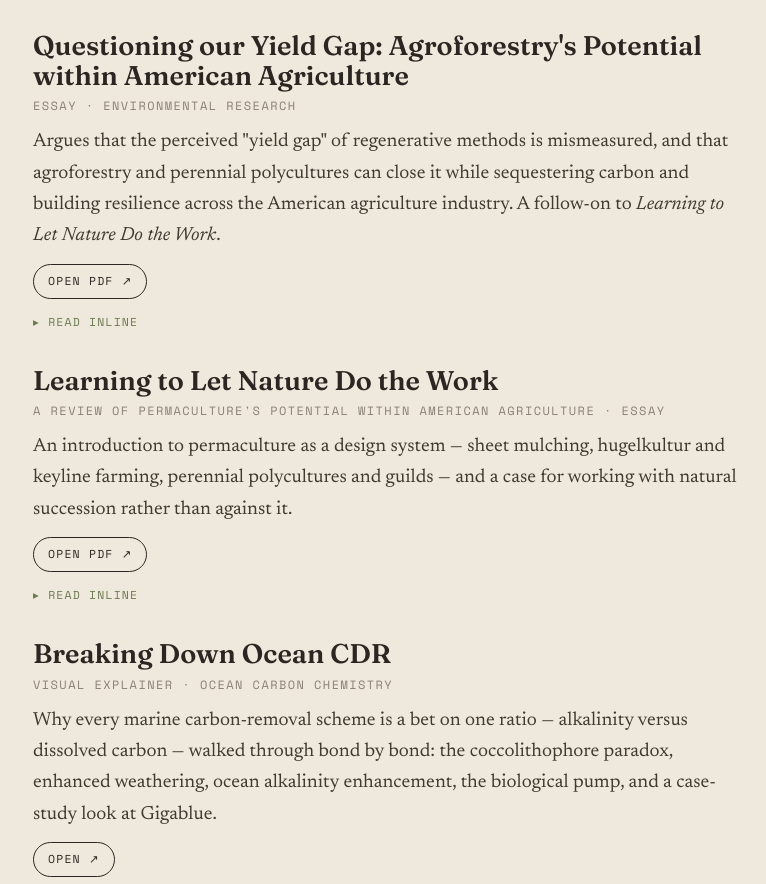
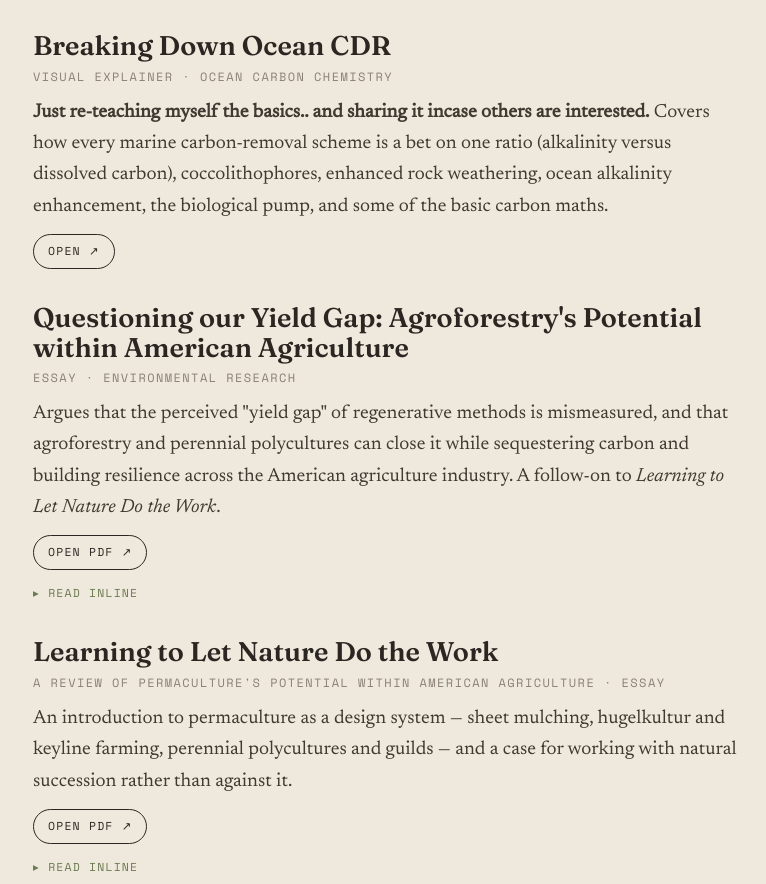
Before and after one commit to MielaMayer/MielaMayer.github.io, a website: page index.html in a window 1280 px wide. Shown: the part 1308-2192 px from the top of the page, without its empty margins (251-1017 px from the left). Drawn offline with nearby package versions, Linux system fonts and the light colour scheme.

Commit message:
Reword Ocean CDR blurb, move card up under U.S. Cities piece

```diff
--- a/index.html
+++ b/index.html
@@ -98,6 +98,13 @@
     </article>
 
     <article class="piece">
+      <h3>Breaking Down Ocean CDR</h3>
+      <div class="meta mono">Visual explainer · Ocean carbon chemistry</div>
+      <p><strong>Just re-teaching myself the basics.. and sharing it incase others are interested.</strong> Covers how every marine carbon-removal scheme is a bet on one ratio (alkalinity versus dissolved carbon), coccolithophores, enhanced rock weathering, ocean alkalinity enhancement, the biological pump, and some of the basic carbon maths.</p>
+      <div class="actions"><a class="btn" href="ocean-cdr.html" target="_blank">Open ↗</a></div>
+    </article>
+
+    <article class="piece">
       <h3>Questioning our Yield Gap: Agroforestry's Potential within American Agriculture</h3>
       <div class="meta mono">Essay · Environmental research</div>
       <p>Argues that the perceived "yield gap" of regenerative methods is mismeasured, and that agroforestry and perennial polycultures can close it while sequestering carbon and building resilience across the American agriculture industry. A follow-on to <em>Learning to Let Nature Do the Work</em>.</p>
@@ -111,13 +118,6 @@
       <p>An introduction to permaculture as a design system — sheet mulching, hugelkultur and keyline farming, perennial polycultures and guilds — and a case for working with natural succession rather than against it.</p>
       <div class="actions"><a class="btn" href="pdfs/learning-to-let-nature.pdf" target="_blank">Open PDF ↗</a></div>
       <details><summary>Read inline</summary><div><iframe class="pdf" src="pdfs/learning-to-let-nature.pdf#view=FitH" title="Learning to Let Nature Do the Work" loading="lazy"></iframe></div></details>
-    </article>
-
-    <article class="piece">
-      <h3>Breaking Down Ocean CDR</h3>
-      <div class="meta mono">Visual explainer · Ocean carbon chemistry</div>
-      <p>Why every marine carbon-removal scheme is a bet on one ratio &mdash; alkalinity versus dissolved carbon &mdash; walked through bond by bond: the coccolithophore paradox, enhanced weathering, ocean alkalinity enhancement, the biological pump, and a case-study look at Gigablue.</p>
-      <div class="actions"><a class="btn" href="ocean-cdr.html" target="_blank">Open ↗</a></div>
     </article>
 
     <article class="piece">
```
